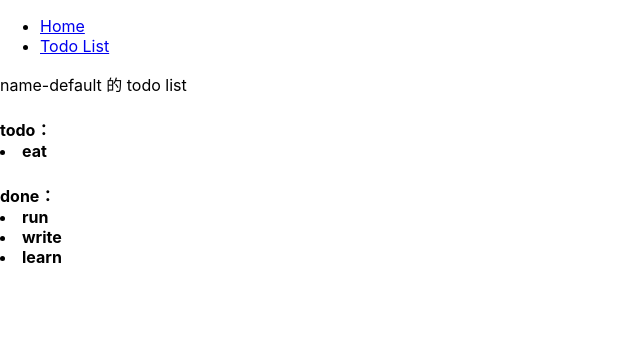
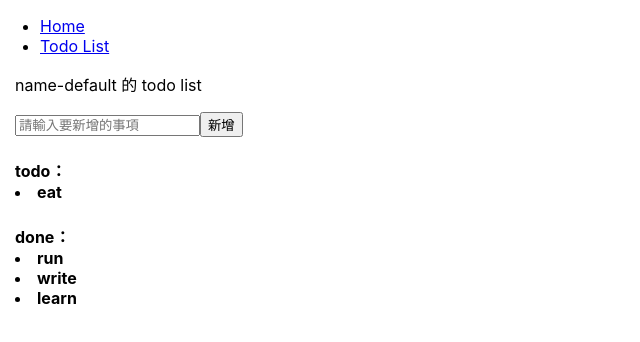
Before and after one commit to yuanchi17/learn-react-context, a React (Create React App) app: page /todo-list in a window 1280 px wide. Shown: the top 342 px of the page, without its empty margins (0-640 px from the left). Built offline with nearby package versions, Linux system fonts and the light colour scheme.

Commit message:
chore: 用 useState 新增事項

```diff
--- a/src/App.js
+++ b/src/App.js
@@ -18,23 +18,20 @@ function App () {
     number: 17,
   })
 
-  const [allTodoList, setAllTodoList] = useState([
-    {
-      id: 'name-default',
+  const [allTodoList, setAllTodoList] = useState({
+    'name-default': {
       todo: ['eat'],
       done: ['run', 'write', 'learn'],
     },
-    {
-      id: 'name-A',
+    'name-A': {
       todo: ['eat', 'write'],
       done: ['run', 'learn'],
     },
-    {
-      id: 'name-B',
+    'name-B': {
       todo: ['learn'],
       done: ['run', 'write'],
     },
-  ])
+  })
 
   const defaultValue = {
     user,
--- a/src/pages/Home.js
+++ b/src/pages/Home.js
@@ -11,9 +11,11 @@ const Home = () => {
   }
   return (
     <>
+    <div style={{ padding: '0px 15px' }}>
       <p>name：{user.name}</p>
       <p>number：{user.number}</p>
       <button onClick={btnChange}>切換</button>
+    </div>
     </>
   )
 }
--- a/src/pages/TodoList.js
+++ b/src/pages/TodoList.js
@@ -1,15 +1,35 @@
-import React, { useContext } from 'react'
+import React, { useContext, useState } from 'react'
 import { DemoContext } from '../context/demoContext'
 
 const TodoList = () => {
-  const { user, allTodoList } = useContext(DemoContext)
-  const userList = allTodoList.find(a => a.id === user.name)
+  const { user, allTodoList, setAllTodoList } = useContext(DemoContext)
+  const [inputValue, setInputValue] = useState('')
+  const userList = allTodoList[user.name]
+
+  const btnAdd = () => {
+    allTodoList[user.name] = {
+      ...userList,
+      todo: [...userList.todo, inputValue],
+    }
+    setAllTodoList({ ...allTodoList })
+  }
   return (
     <>
+    <div style={{ padding: '0px 15px' }}>
       <p>{user.name} 的 todo list</p>
+      <input
+        type="text"
+        placeholder='請輸入要新增的事項'
+        value={inputValue}
+        onChange={
+          (e) => { setInputValue(e.target.value) }
+        }
+      />
+      <button onClick={() => btnAdd()}>新增</button>
 
       <h4>todo：{userList.todo.map((todo, index) => <li key={index}>{todo}</li>)}</h4>
       <h4>done：{userList.done.map((done, index) => <li key={index}>{done}</li>)}</h4>
+    </div>
     </>
   )
 }
```
